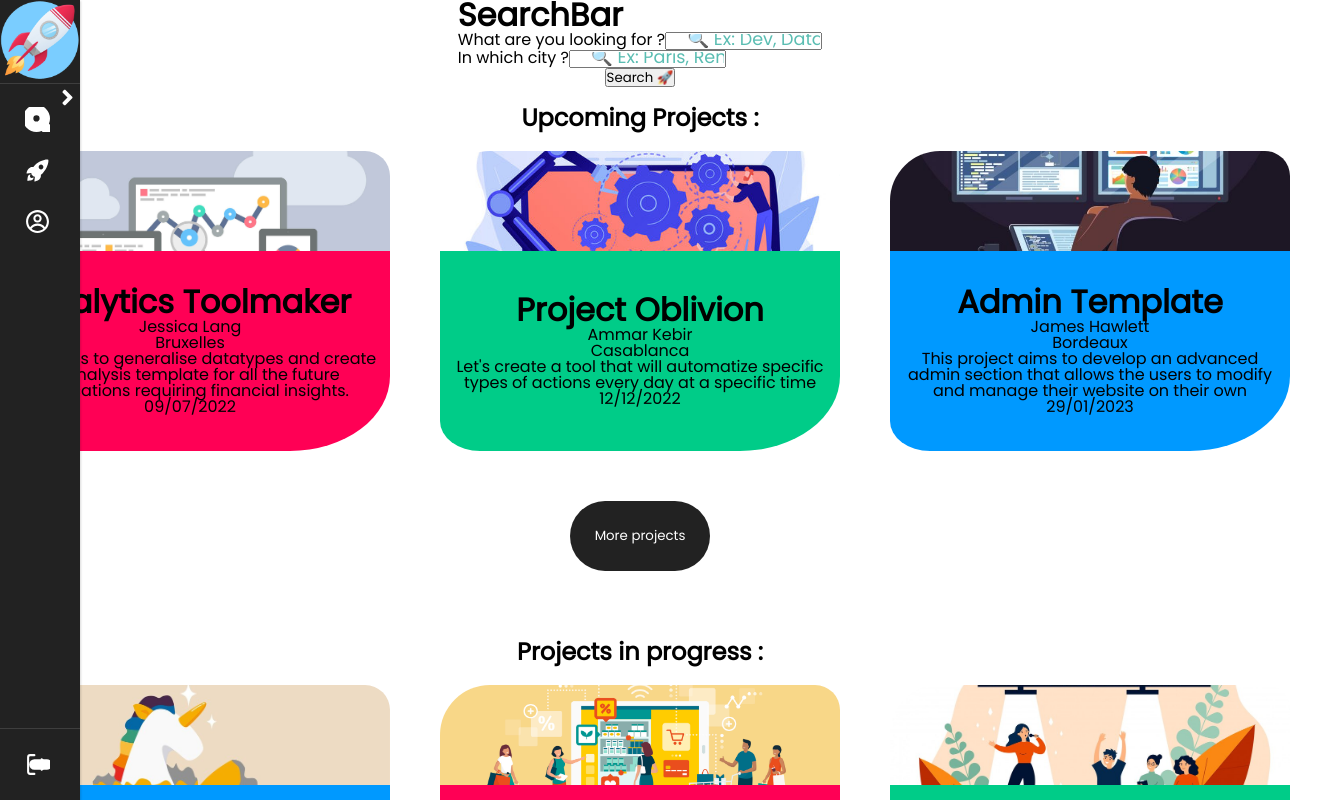
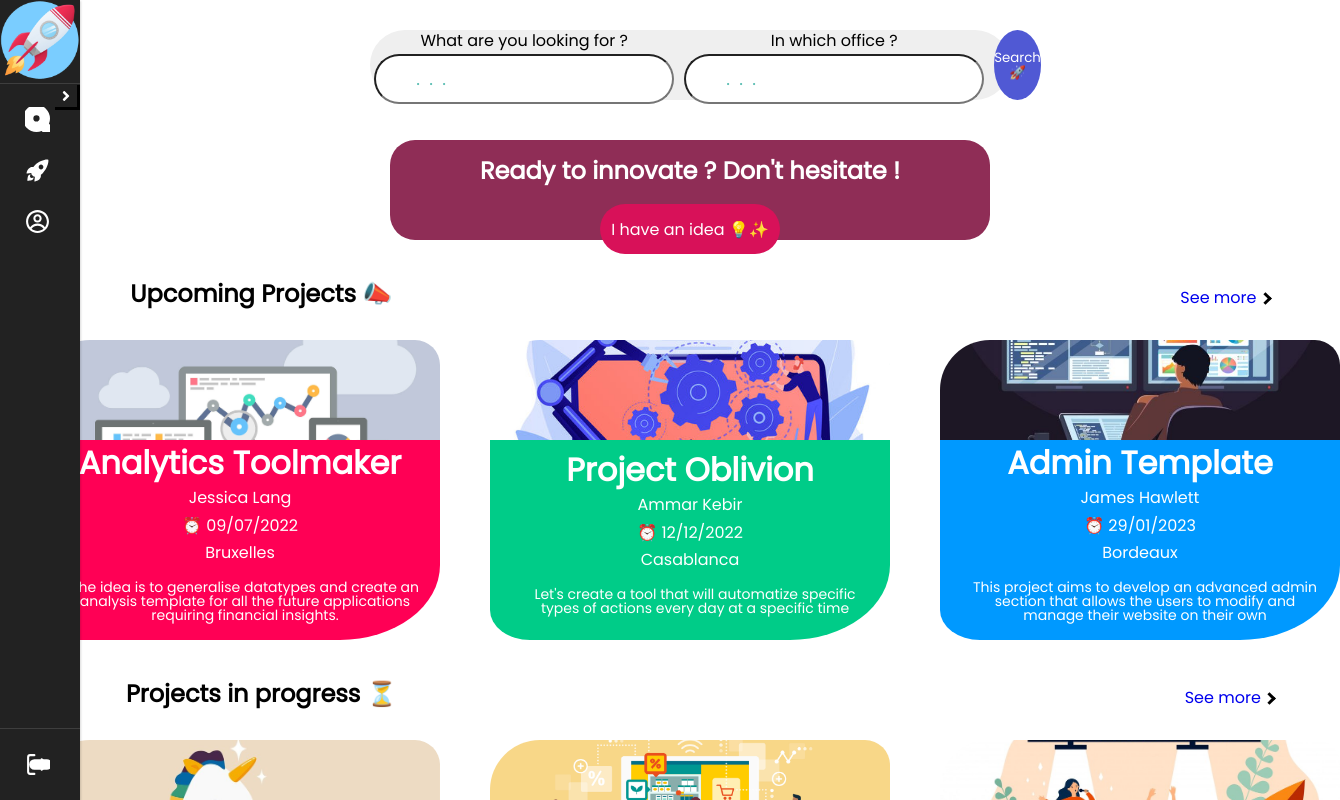
Before and after one commit to MartyScz/Hackathon2, a React (Vite) app in the folder frontend/: page /home in a window 1280 px wide. Shown: the top 800 px of the page, 1340 px wide, since content can reach past the window. Built offline with nearby package versions, Linux system fonts and the light colour scheme.

Commit message:
Fin de la page home

```diff
--- a/frontend/src/components/ProjectCard.css
+++ b/frontend/src/components/ProjectCard.css
@@ -8,6 +8,8 @@
   display: flex;
   flex-direction: column;
   align-items: center;
+  margin-left: 100px;
+  margin-bottom: 30px;
 }
 
 .futureProjContainer {
@@ -31,21 +33,6 @@
   justify-content: center;
 }
 
-.moreproject {
-  color: white;
-  margin: 50px 25px;
-  height: 70px;
-  width: 140px;
-  border-radius: 50px;
-  align-items: center;
-  border: none;
-  background-color: #222;
-  transition: transform 0.2;
-}
-
-.moreproject:hover {
-  transform: scale(1.1);
-}
 /* CSS for the individual card of a project appearing in the Home Page */
 .card-container {
   display: flex;
@@ -53,8 +40,13 @@
   text-align: center;
   justify-content: center;
   padding: 5px;
+  gap: 10px;
   height: 200px;
   width: 400px;
+}
+
+.card-container h1 {
+  color: white;
 }
 
 .redCard {
@@ -104,17 +96,142 @@
   border-radius: 50px 25px 0px 0px;
 }
 
-/* .projectName {
+.doublesearchbar {
+  display: flex;
+  flex-direction: row;
+  align-items: center;
+  justify-content: center;
+  width: 50vw;
+  margin-top: 30px;
+  border-radius: 50px;
+  background-color: #efefef;
+}
+
+.titleProject {
+  display: flex;
+  flex-direction: row;
+  width: 100%;
+  height: 100px;
+  gap: 60vw;
+  justify-content: center;
+  text-align: center;
+}
+.titleProject h2 {
+  margin-top: 20px;
+}
+
+.arrowtext {
+  margin-top: 50px;
+}
+
+.arrow {
+  border: solid black;
+  border-width: 0 3px 3px 0;
+  display: inline-block;
+  padding: 3px;
+}
+
+.right {
+  transform: rotate(-45deg);
+  -webkit-transform: rotate(-45deg);
+}
+
+.searchBarDiv {
+  display: flex;
+  flex-direction: row;
+  margin-left: 30px;
+  height: 5vw;
+  width: 600px;
+  border-radius: 25px;
+}
+.searchBarDiv label {
+  text-align: center;
+}
+.searchBarDiv form {
+  display: flex;
+  flex-direction: column;
+  justify-content: space-evenly;
+  border-color: none;
+}
+
+.searchBarDiv input {
+  height: 50px;
+  width: 300px;
+  margin: 5px;
+  border-radius: 50px;
+  text-align: left;
+  padding: 20px;
+  font-size: 20px;
+}
+
+.searchMainBtn {
+  height: 70px;
+  width: 100px;
+  border-radius: 50%;
+  margin-left: 25px;
+  color: white;
+  border: none;
+  background-color: #5059d4;
+}
+
+.searchMainBtn:hover {
+  transition: transform 0.2s;
+  transform: scale(1.1);
+}
+
+.projectName {
+  font-size: 16px;
+  color: white;
 }
 
 .projectOwner {
+  color: white;
 }
 
 .projectOffice {
+  color: white;
 }
 
 .description {
+  font-size: 14px;
+  padding: 10px;
+  margin-left: 10px;
+  color: white;
 }
 
 .startDate {
-} */
+  font-size: 16px;
+  color: white;
+}
+
+.callToAction {
+  justify-content: space-around;
+  width: 600px;
+  height: 100px;
+  margin-top: 40px;
+}
+
+.actionContainer {
+  border-radius: 25px;
+  color: white;
+  display: flex;
+  height: 100px;
+  flex-direction: column;
+  align-items: center;
+  background-color: #8f2d56;
+}
+
+.actionBtn {
+  border: none;
+  background-color: #d81159;
+  color: white;
+  font-size: 16px;
+  height: 50px;
+  width: 180px;
+  border-radius: 25px;
+}
+
+.actionBtn:hover {
+  transition: transform 0.2s;
+  transform: scale(1.1);
+}
--- a/frontend/src/components/ProjectCard.jsx
+++ b/frontend/src/components/ProjectCard.jsx
@@ -13,14 +13,14 @@ export default function ProjectCard({ data }) {
         <div className="projectOwner">
           <p>{data?.owner}</p>
         </div>
+        <div className="startDate">
+          <p>{`⏰ ${data?.startDate}`}</p>
+        </div>
         <div className="projectOffice">
           <p>{data?.ownerOffice}</p>
         </div>
         <div className="description">
           <p>{data?.description}</p>
-        </div>
-        <div className="startDate">
-          <p>{data?.startDate}</p>
         </div>
       </div>
     </div>
--- a/frontend/src/components/SearchBar.jsx
+++ b/frontend/src/components/SearchBar.jsx
@@ -5,40 +5,36 @@ export default function SearchBar(searchProps) {
   const { searchTags, searchCity, setSearchTags, setSearchCity } = searchProps;
 
   return (
-    <>
-      <div>
-        <h1>SearchBar</h1>
-      </div>
-
-      <div>
-        <form>
+    <div className="searchBarDiv">
+      <div className="tagsDiv">
+        <form className="tagsForm">
           <label>What are you looking for ?</label>
           <input
             value={searchTags}
             type="text"
             name="tags"
             id="tags"
-            placeholder="🔍 Ex: Dev, Data, Marketing ..."
+            placeholder=".  .  ."
             required
             onChange={(event) => setSearchTags(event.target.value)}
           />
         </form>
       </div>
 
-      <div>
-        <form>
-          <label>In which city ?</label>
+      <div className="cityDiv">
+        <form className="cityForm">
+          <label>In which office ?</label>
           <input
             value={searchCity}
             type="text"
             name="office"
             id="office"
-            placeholder="🔍 Ex: Paris, Rennes, Nantes ..."
+            placeholder=".  .  ."
             required
             onChange={(event) => setSearchCity(event.target.value)}
           />
         </form>
       </div>
-    </>
+    </div>
   );
 }
--- a/frontend/src/data/ProjectsList.jsx
+++ b/frontend/src/data/ProjectsList.jsx
@@ -87,7 +87,7 @@ const ProjectsList = [
   },
   {
     id: 7,
-    projectName: "The Marketplace Toolbox",
+    projectName: "Marketplace Toolbox",
     owner: "Sebastian Tempelmann",
     ownerOffice: "Munich",
     description:
--- a/frontend/src/pages/Home.jsx
+++ b/frontend/src/pages/Home.jsx
@@ -1,5 +1,5 @@
 import React, { useState } from "react";
-// import { Link } from "react-router-dom";
+import { Link } from "react-router-dom";
 import SearchBar from "../components/SearchBar";
 import ProjectCard from "../components/ProjectCard";
 import ProjectsList from "../data/ProjectsList";
@@ -29,6 +29,7 @@ export default function Home() {
     <>
       <NavBar />
       <div className="home-container">
+        <div className="doublesearchbar">
           <div>
             <SearchBar
               searchTags={searchTags}
@@ -37,12 +38,34 @@ export default function Home() {
               setSearchCity={setSearchCity}
             />
           </div>
-
-        <button type="submit" onClick={handleSearch}>
+          <button
+            className="searchMainBtn"
+            type="submit"
+            onClick={handleSearch}
+          >
             Search 🚀
           </button>
+        </div>
 
-        <h2>Upcoming Projects :</h2>
+        <div className="callToAction">
+          <div className="actionContainer">
+            <h2>Ready to innovate ? Don't hesitate !</h2>
+            <Link to="/addProject">
+              <button type="button" className="actionBtn">
+                I have an idea 💡✨
+              </button>
+            </Link>
+          </div>
+        </div>
+
+        <div className="titleProject">
+          <h2>Upcoming Projects 📣</h2>
+          <Link to="/projects/upcoming">
+            <p className="arrowtext">
+              See more <i className="arrow right" />
+            </p>
+          </Link>
+        </div>
         <div className="futureProjContainer">
           <div className="redCard">
             <img
@@ -65,13 +88,15 @@ export default function Home() {
             <ProjectCard data={ProjectsList[1]} />
           </div>
         </div>
-        {/* <Link to="/projects/upcoming"> */}
-        <button className="moreproject" type="button">
-          More projects
-        </button>
-        {/* </Link> */}
 
-        <h2>Projects in progress :</h2>
+        <div className="titleProject">
+          <h2>Projects in progress ⏳</h2>
+          <Link to="/projects/inprogress">
+            <p className="arrowtext">
+              See more <i className="arrow right" />
+            </p>
+          </Link>
+        </div>
         <div className="pastProjContainer">
           <div className="blueCard">
             <img
@@ -98,13 +123,15 @@ export default function Home() {
             <ProjectCard data={ProjectsList[9]} />
           </div>
         </div>
-        {/* <Link to="/projects/inprogress"> */}
-        <button className="moreproject" type="button">
-          More projects
-        </button>
-        {/* </Link> */}
 
-        <h2>Finished Projects :</h2>
+        <div className="titleProject">
+          <h2>Finished Projects 🎬</h2>
+          <Link to="/projects/login">
+            <p className="arrowtext">
+              See more <i className="arrow right" />
+            </p>
+          </Link>
+        </div>
         <div className="presentProjContainer">
           <div className="greenCard">
             <img className="projectImage" src={`${seo}`} alt="project-pic" />
@@ -123,11 +150,6 @@ export default function Home() {
             <ProjectCard data={ProjectsList[2]} />
           </div>
         </div>
-        {/* <Link to="/projects/finished"> */}
-        <button className="moreproject" type="button">
-          More projects
-        </button>
-        {/* </Link> */}
       </div>
     </>
   );
--- a/package.json
+++ b/package.json
@@ -23,6 +23,7 @@
     "bcrypt": "^5.0.1",
     "cookie-parser": "^1.4.6",
     "express": "^4.18.1",
+    "framer-motion": "^6.3.16",
     "joi": "^17.6.0",
     "jsonwebtoken": "^8.5.1",
     "multer": "^1.4.5-lts.1",
```
Also changed, not shown: 1 other file (tests, documents, lock files or other folders). Lines whose indentation alone changed are shown as unchanged.
